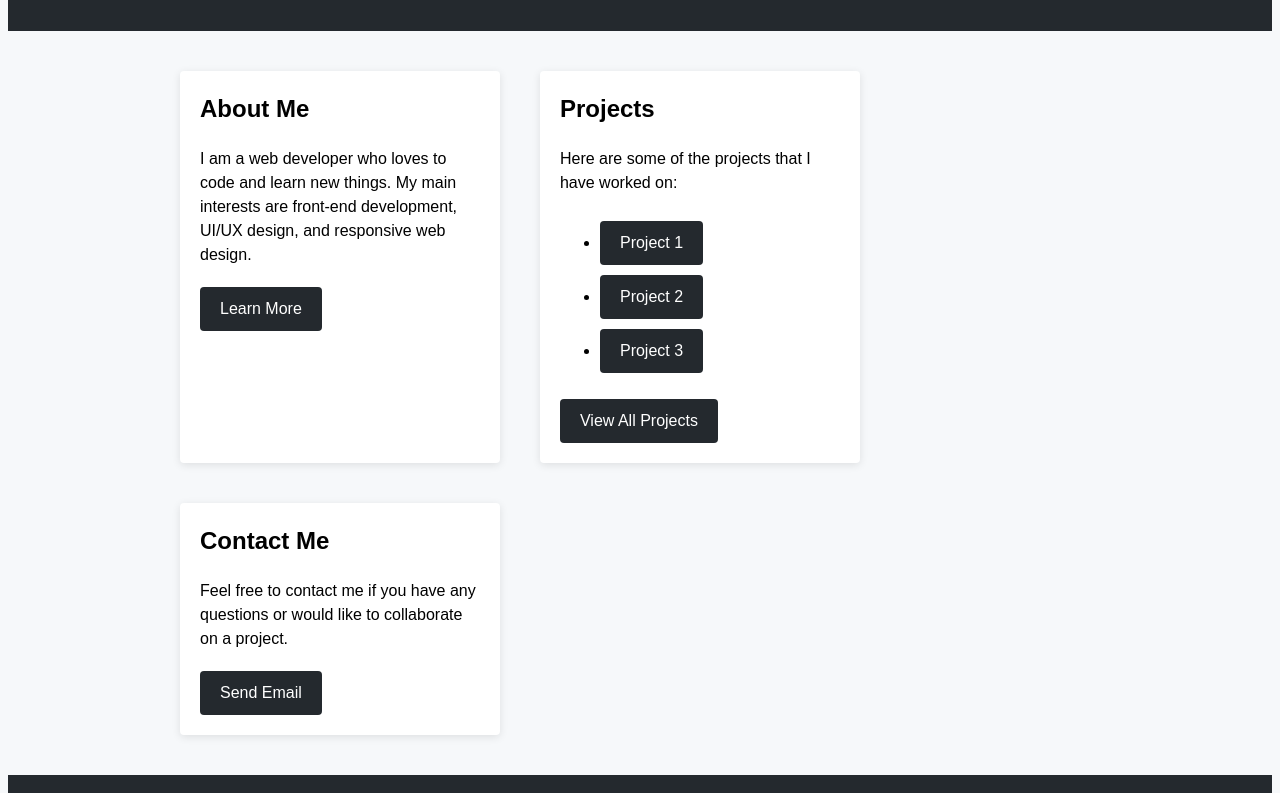
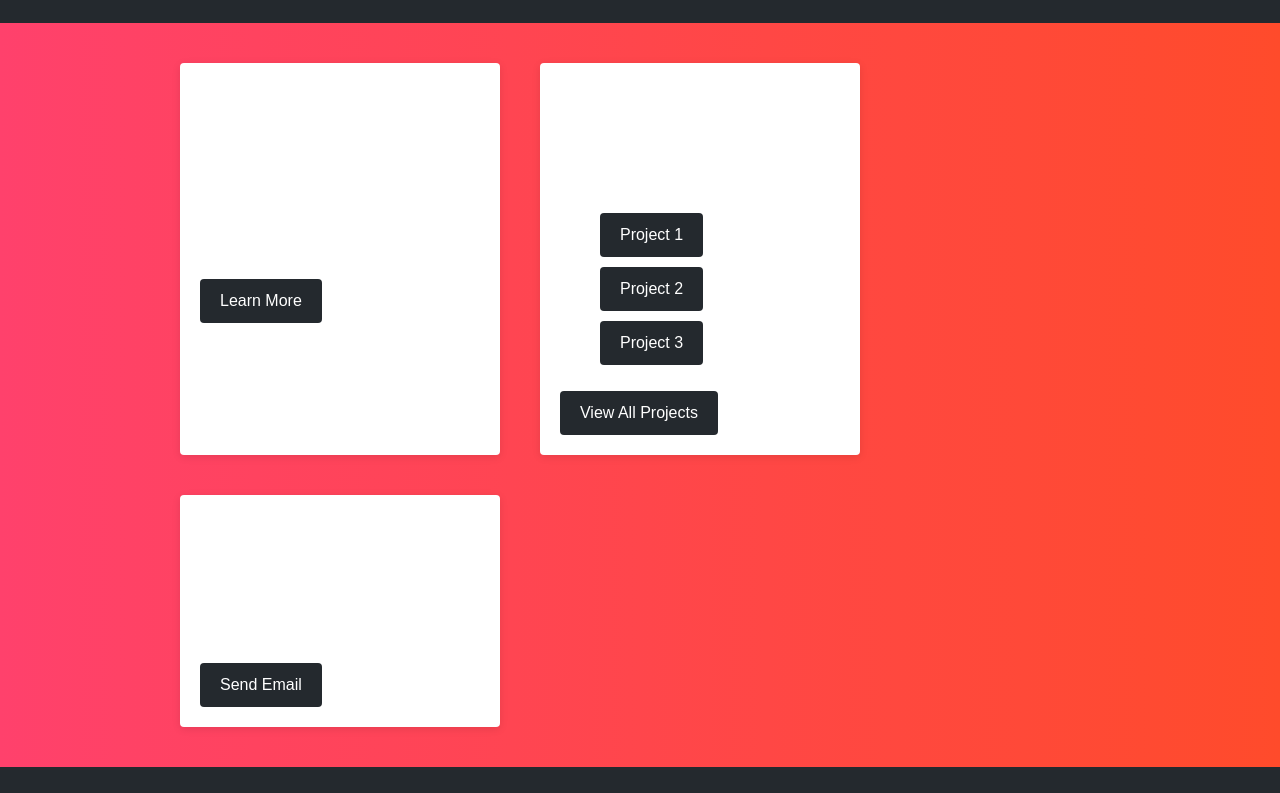
Before and after one commit to Looball/Looball.github.io, a plain HTML site: page index.html in a window 1280 px wide. Shown: the part 86-879 px from the top of the page. Drawn offline with Linux system fonts and the light colour scheme.

Commit message:
Update index.html
炫酷的背景模板

```diff
--- a/index.html
+++ b/index.html
@@ -4,15 +4,17 @@
 	<title>My GitHub Profile</title>
 	<style>
 		body {
-			background-color: #f6f8fa;
+			background: linear-gradient(to right, #ff416c, #ff4b2b);
+			color: #fff;
 			font-family: Arial, sans-serif;
 			font-size: 16px;
 			line-height: 1.5;
+			margin: 0;
+			padding: 0;
 		}
 
 		header {
 			background-color: #24292e;
-			color: #fff;
 			padding: 20px;
 			text-align: center;
 		}
```
